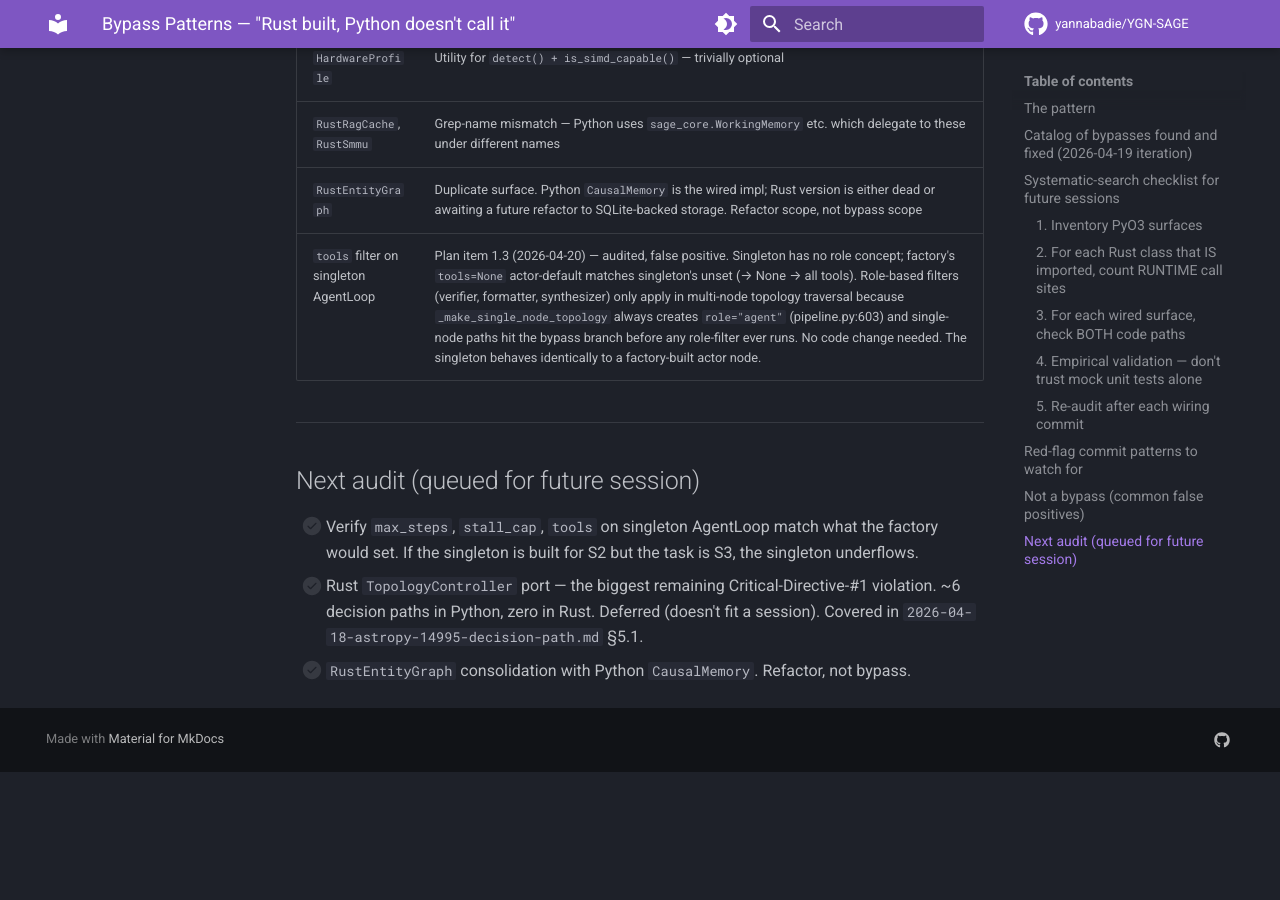
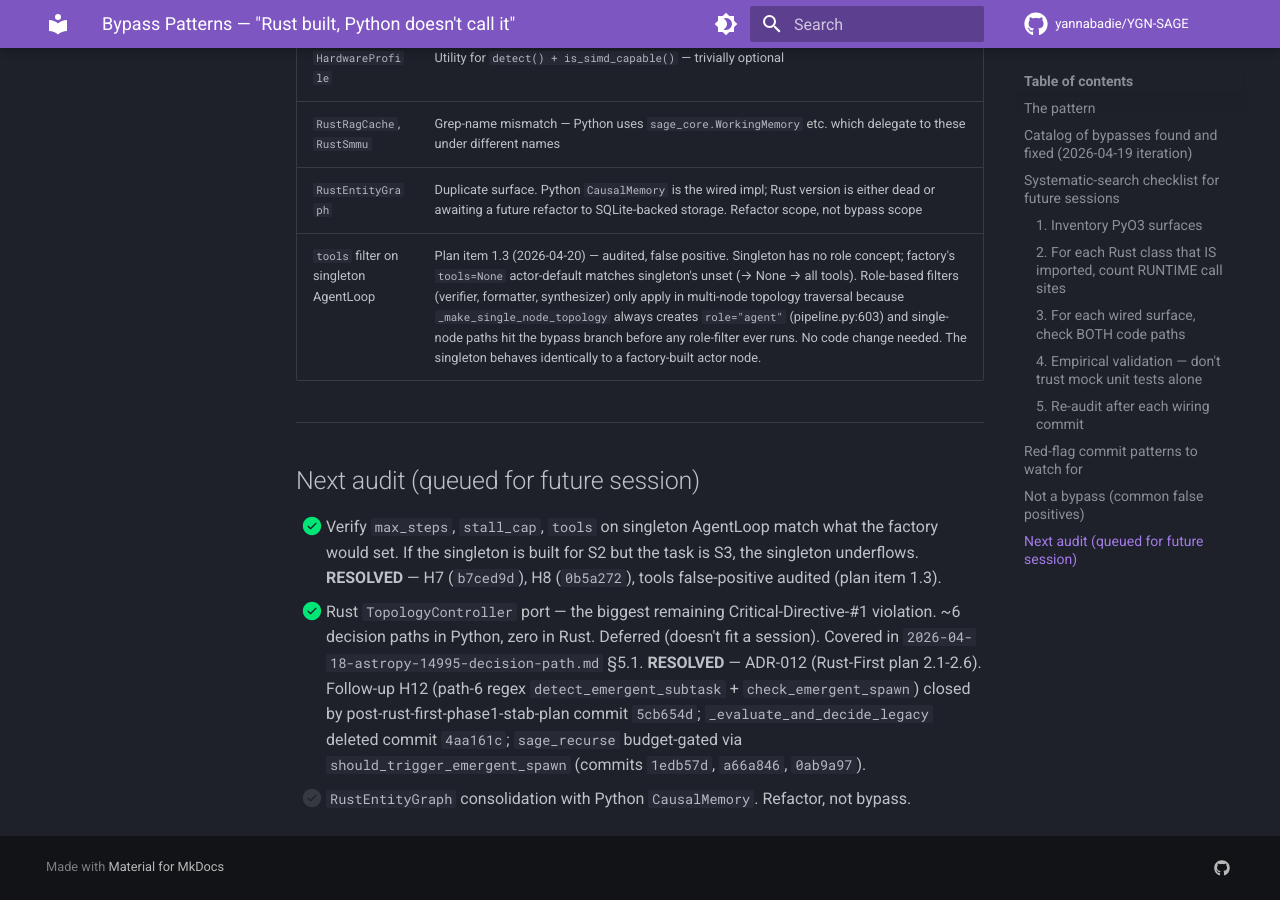
Before and after one commit to yannabadie/YGN-SAGE, an MkDocs documentation site: the page built from docs/audits/bypass-patterns.md, in a window 1280 px wide and 900 px high, scrolled down 5328 px. Built offline with MkDocs 1.6.1 and Material for MkDocs 9.7.7, drawn with Linux system fonts in a browser that asks for light colours; comment, search, counter and statistics services are not loaded; before the commit the page ends 6100 px from its top, so only the background shows below that.

Commit message:
docs: Phase 1 Stabilization complete — ADR-012 finalized
ADR-012 follow-up items all closed by commits 1edb57d (Task A: Rust
scaffold), 4aa161c (Task B: Python façade + legacy deletion),
5cb654d (Task C: H12 regex removal), a66a846 (Task D: sage_recurse
budget gate), 0ab9a97 (Task E: TopologyRunner ContextVar wrap).

Updates:
- ADR-012 gains Follow-up section marking all deferred items closed
- CLAUDE.md test counts: Rust 480 (was 478), Python 1958 (was 1952)
- .claude/rules/architecture.md Strategy pillar: 5 paths (not 6),
  sage_core required, sage_recurse budget-gated
- bypass-patterns.md: TopologyController + singleton audit items
  marked RESOLVED; H12 closure documented inline
- Changelog-Apr9-20.md: Phase 1 Stabilization entry appended

Spec: docs/superpowers/specs/2026-04-20-post-rust-first-phase1-stab-design.md
Plan: docs/superpowers/plans/2026-04-20-post-rust-first-phase1-stab-plan.md §F

Co-Authored-By: Claude Opus 4.7 (1M context) <noreply@anthropic.com>

```diff
--- a/docs/audits/bypass-patterns.md
+++ b/docs/audits/bypass-patterns.md
@@ -171,12 +171,17 @@ Skip these — they're fine despite grep showing low Python use:
 
 ## Next audit (queued for future session)
 
-- [ ] Verify `max_steps`, `stall_cap`, `tools` on singleton AgentLoop
+- [x] Verify `max_steps`, `stall_cap`, `tools` on singleton AgentLoop
       match what the factory would set. If the singleton is built for
       S2 but the task is S3, the singleton underflows.
-- [ ] Rust `TopologyController` port — the biggest remaining
+      **RESOLVED** — H7 (`b7ced9d`), H8 (`0b5a272`), tools false-positive audited (plan item 1.3).
+- [x] Rust `TopologyController` port — the biggest remaining
       Critical-Directive-#1 violation. ~6 decision paths in Python,
       zero in Rust. Deferred (doesn't fit a session). Covered in
       `2026-04-18-astropy-14995-decision-path.md` §5.1.
+      **RESOLVED** — ADR-012 (Rust-First plan 2.1-2.6). Follow-up H12 (path-6 regex
+      `detect_emergent_subtask` + `check_emergent_spawn`) closed by post-rust-first-phase1-stab-plan
+      commit `5cb654d`; `_evaluate_and_decide_legacy` deleted commit `4aa161c`; `sage_recurse`
+      budget-gated via `should_trigger_emergent_spawn` (commits `1edb57d`, `a66a846`, `0ab9a97`).
 - [ ] `RustEntityGraph` consolidation with Python `CausalMemory`.
       Refactor, not bypass.
```
Also changed, not shown: .claude/rules/architecture.md (+3 -3 lines), CLAUDE.md (+1 -1 lines), YGN-SAGE/Architecture/Changelog-Apr9-20.md (+12 -0 lines), YGN-SAGE/Decisions/ADR-012-TopologyController-Rust-Port.md (+13 -0 lines).
